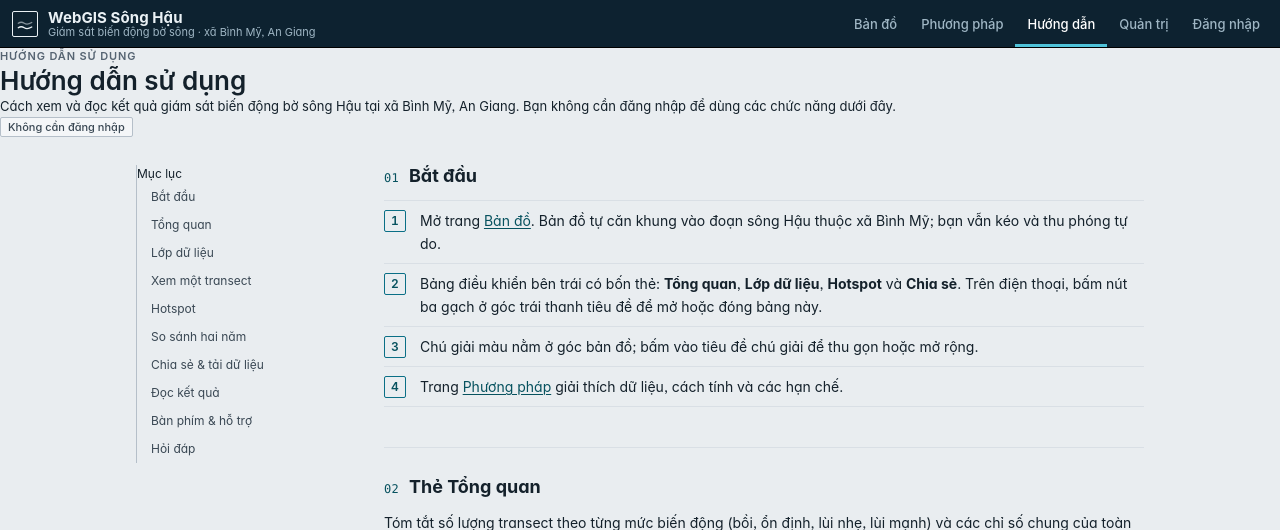
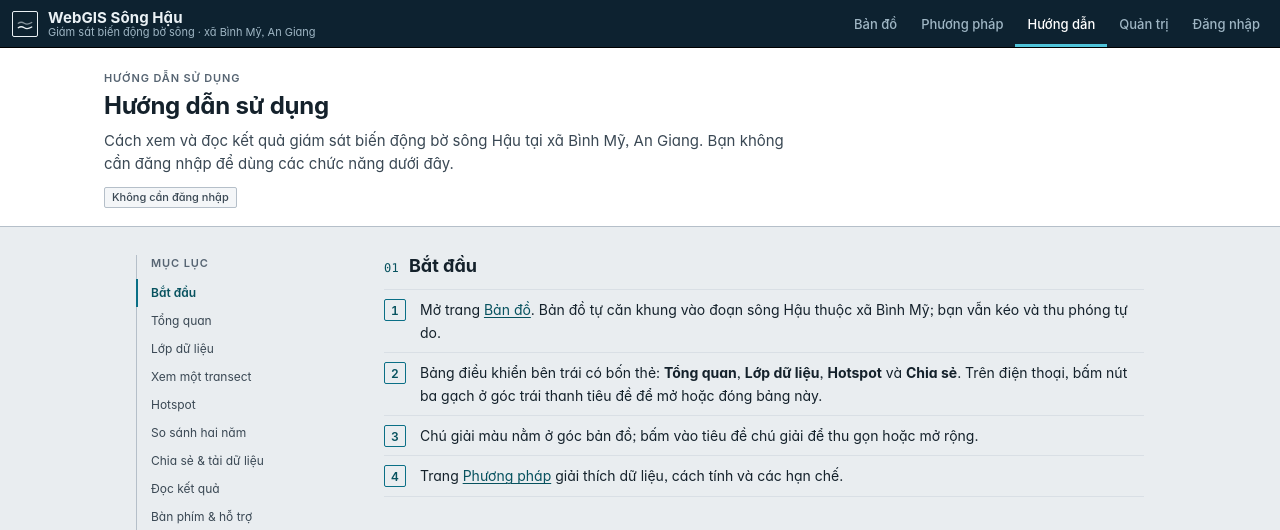
Before and after one commit to nvs15122k4/web-gis, a Laravel app: page /huong-dan in a window 1280 px wide. Shown: the top 530 px of the page. Run offline with Laravel 12, Linux system fonts and the light colour scheme; style sheets or scripts are compiled from the project's sources.

Commit message:
feat(ui): viết lại giao diện guide/index

```diff
--- a/web/resources/views/guide/index.blade.php
+++ b/web/resources/views/guide/index.blade.php
@@ -9,18 +9,18 @@
 <body class="page">
 @include('partials.nav')
 <main id="main-content" tabindex="-1">
-<div class="page-hero">
-    <div class="page-hero-inner">
+<header class="page-head">
+    <div class="page-head-inner">
         <p class="eyebrow">Hướng dẫn sử dụng</p>
         <h1>Hướng dẫn sử dụng</h1>
         <p class="lead">Cách xem và đọc kết quả giám sát biến động bờ sông Hậu tại xã Bình Mỹ, An Giang. Bạn không cần đăng nhập
         để dùng các chức năng dưới đây.</p>
-        <p class="hero-meta"><span class="chip">Không cần đăng nhập</span></p>
+        <p class="page-meta"><span class="chip">Không cần đăng nhập</span></p>
     </div>
-</div>
+</header>
 <div class="doc-layout">
 <nav class="doc-toc" aria-label="Mục lục">
-    <p>Mục lục</p>
+    <p class="doc-toc-title">Mục lục</p>
     <a href="#bat-dau">Bắt đầu</a>
     <a href="#tong-quan">Tổng quan</a>
     <a href="#lop-du-lieu">Lớp dữ liệu</a>
@@ -127,5 +127,19 @@
 </article>
 </div>
 </main>
+<script>
+    // Đánh dấu mục đang đọc trong mục lục.
+    (() => {
+        const links = [...document.querySelectorAll('.doc-toc a')];
+        if (!links.length || !('IntersectionObserver' in window)) return;
+        const byId = new Map(links.map((a) => [a.getAttribute('href').slice(1), a]));
+        const io = new IntersectionObserver((es) => es.forEach((e) => {
+            if (!e.isIntersecting) return;
+            links.forEach((a) => a.classList.remove('is-current'));
+            byId.get(e.target.id)?.classList.add('is-current');
+        }), { rootMargin: '0px 0px -70% 0px' });
+        byId.forEach((_, id) => document.getElementById(id) && io.observe(document.getElementById(id)));
+    })();
+</script>
 </body>
 </html>
```
